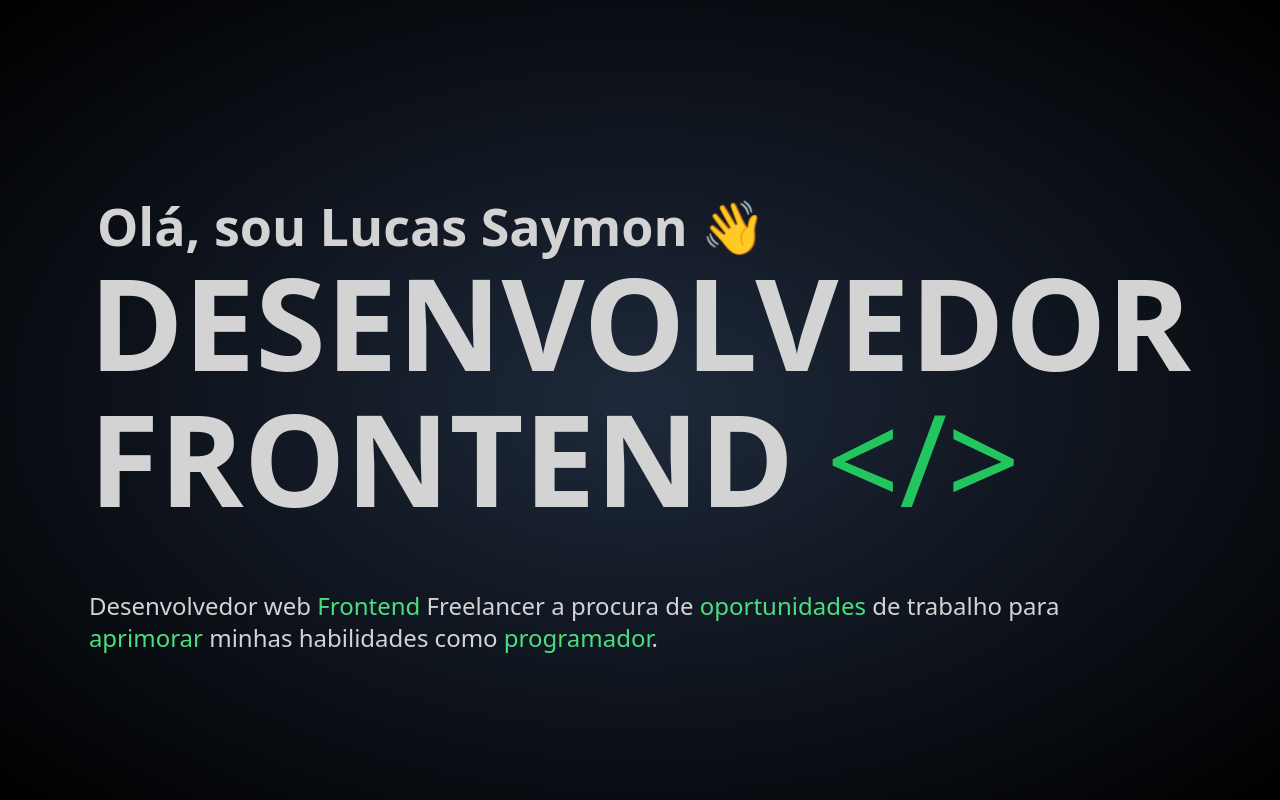
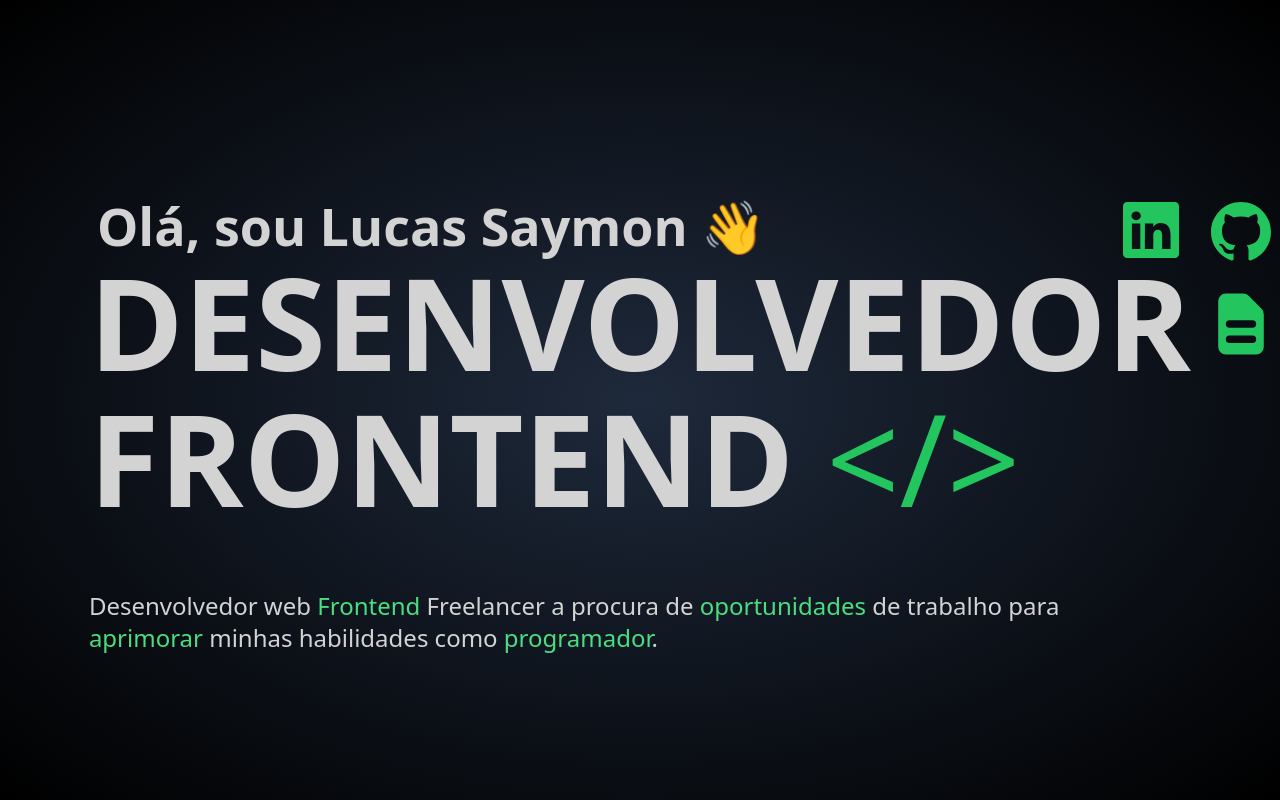
Before and after one commit to lucassaymon1/portfolio, a Next.js app: page / in a window 1280 px wide. Shown: the top 800 px of the page. Built offline with nearby package versions, Linux system fonts and the light colour scheme.

Commit message:
feat: add icons for contact on main page

```diff
--- a/src/pages/index.tsx
+++ b/src/pages/index.tsx
@@ -11,6 +11,8 @@ import { GoMail } from 'react-icons/go'
 import { FiMail } from 'react-icons/fi'
 import { FaPaperPlane } from 'react-icons/fa'
 import { IoIosPaperPlane } from 'react-icons/io'
+import { BsLinkedin, BsGithub } from 'react-icons/bs'
+import { HiDocumentText } from 'react-icons/hi'
 
 import copy from 'copy-to-clipboard'
 
@@ -60,9 +62,36 @@ export default function Home() {
 					<h1 className="text-[52px] leading-[5rem] font-bold ml-2 mb-4">
 						Olá, sou Lucas Saymon 👋
 					</h1>
-					<h1 className="text-[128px] leading-[5rem] font-bold">
-						DESENVOLVEDOR
-					</h1>
+					<div className="relative flex gap-4">
+						<h1 className="text-[128px] leading-[5rem] font-bold">
+							DESENVOLVEDOR
+						</h1>
+						<div className="absolute -top-20 -right-20 flex flex-col items-end gap-6">
+							<div className="flex gap-8">
+								<a href="https://www.linkedin.com/in/lucas-saymon/">
+									<BsLinkedin
+										class="animate-up hover:-translate-y-2 transition-all"
+										size="56px"
+										color="#23c55e"
+									/>
+								</a>
+								<a href="https://www.github.com/lucassaymon1">
+									<BsGithub
+										class="animate-diagonal hover:-translate-y-2 hover:translate-x-2 transition-all hover:text-green-300"
+										size="60px"
+										color="#23c55e"
+									/>
+								</a>
+							</div>
+							<a href="https://docs.google.com/document/d/1cwg99b3KJI7Ep5wJ5rGKyV4zRkDI5g2ZCbk_FsfKFBg/edit?usp=sharing">
+								<HiDocumentText
+									class="-mr-2 animate-right hover:translate-x-2 transition-all"
+									size="76px"
+									color="#23c55e"
+								/>
+							</a>
+						</div>
+					</div>
 					<div className=" flex flex-row gap-8 mb-[36px]">
 						<h1 className="text-[128px] font-bold  ">FRONTEND</h1>
 						<h1 className="text-[128px] text-green-500">{'</>'}</h1>
--- a/tailwind.config.ts
+++ b/tailwind.config.ts
@@ -17,10 +17,25 @@ const config: Config = {
         flying: {
           '0%, 100%': {transform: 'translateY(0)'},
           '50%': {transform: 'translateY(30px) translateX(-30px)'},
+        },
+        up: {
+          '0%, 100%': {transform: 'translateY(0)'},
+          '50%': {transform: 'translateY(-15px)'}
+        },
+        diagonal: {
+          '0%, 100%': {transform: 'translateY(0) translateX(0)'},
+          '50%': {transform: 'translateY(-15px) translateX(15px)'}
+        },
+        right: {
+          '0%, 100%': {transform: 'translateX(0)'},
+          '50%': {transform: 'translateX(15px)'}
         }
       },
       animation: {
-        flying: 'flying 3s ease-in-out infinite'
+        flying: 'flying 3s ease-in-out infinite',
+        up: 'up 0.4s ease-in-out',
+        diagonal: 'diagonal 0.4s ease-in-out',
+        right: 'right 0.4s ease-in-out',
       }
     },
   },
```
